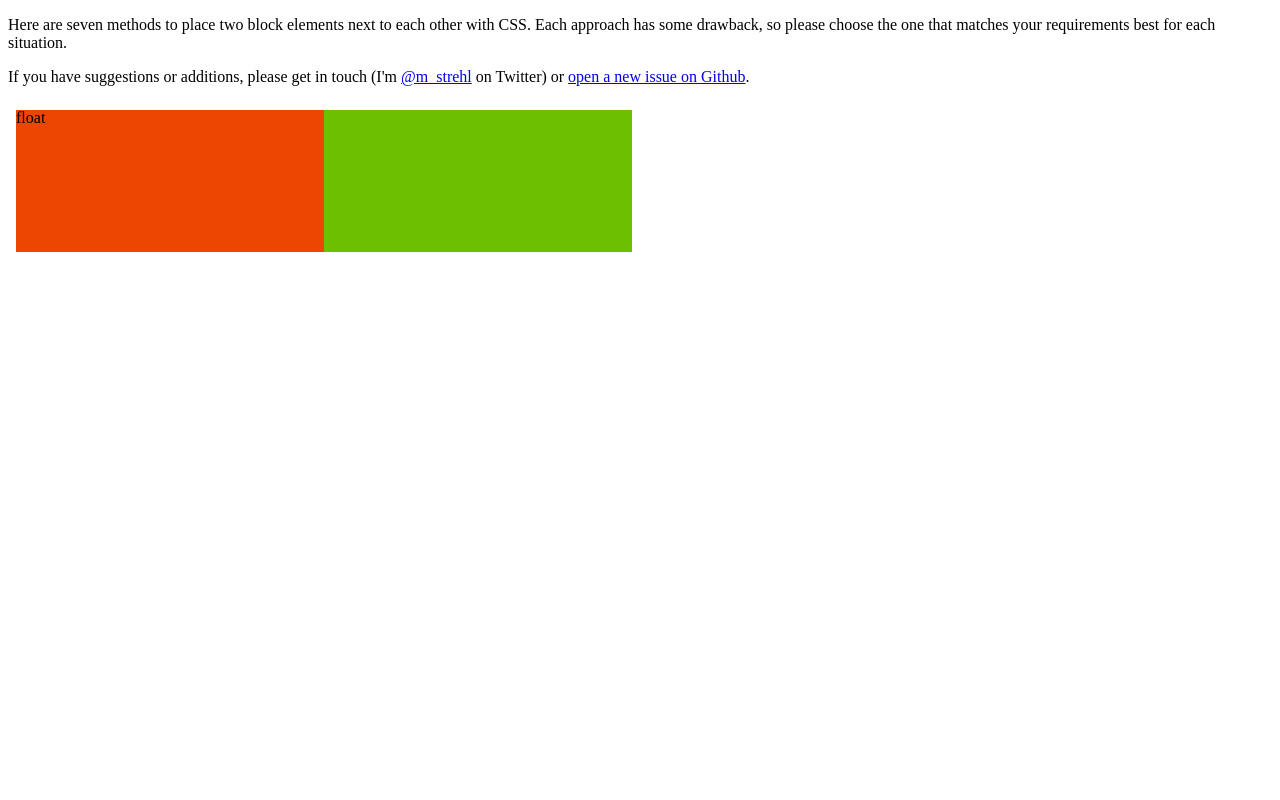
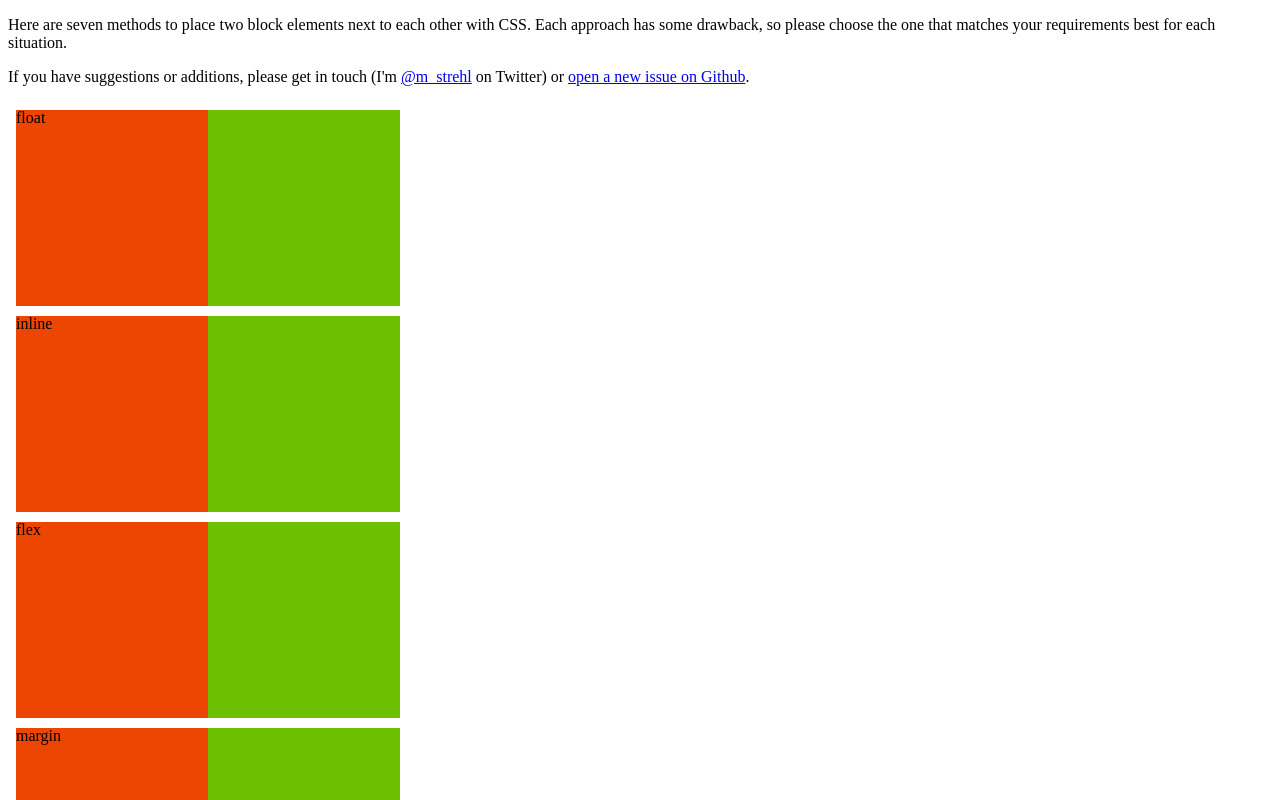
Before and after one commit to Boldewyn/grid-example, a plain HTML site: page index.html in a window 1280 px wide. Shown: the top 800 px of the page. Drawn offline with Linux system fonts and the light colour scheme.

Commit message:
Update index.html

```diff
--- a/index.html
+++ b/index.html
@@ -15,7 +15,7 @@
         or <a href="https://github.com/Boldewyn/grid-example/issues">open
         a new issue on Github</a>.</p>
       <section>
-        <iframe src="grid.html" style="width: 50%; min-width: 320px; border: none; float: left;"></iframe>
+        <iframe src="grid.html" style="width: 400px; min-height: 1200px; border: none; float: left;"></iframe>
         <div>
           <script src="https://gist-it.appspot.com/github/Boldewyn/grid-example/blob/master/grid.css"></script>
         </div>
```
